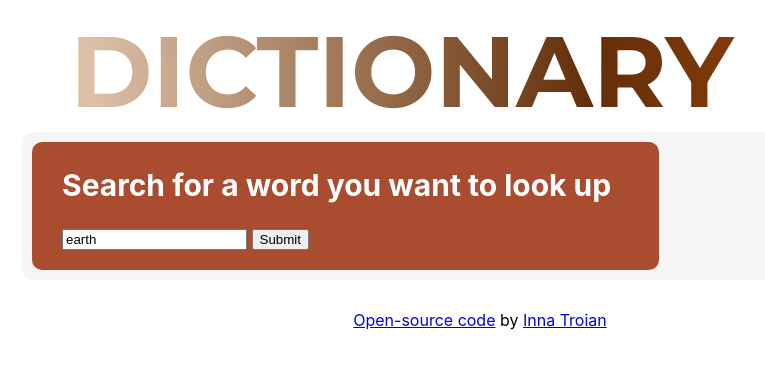
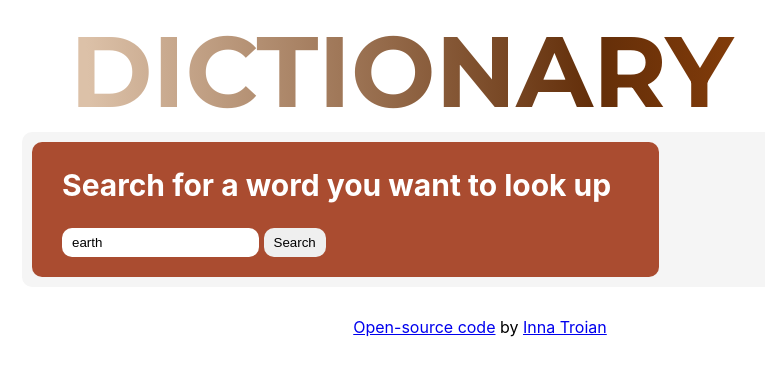
Before and after one commit to birdsong5/dictionary-app, a React (Create React App) app: page / in a window 1280 px wide. Shown: the top 376 px of the page, without its empty margins (160-925 px from the left). Built offline with nearby package versions, Linux system fonts and the light colour scheme; no server answers.

Commit message:
Changed CSS

```diff
--- a/src/App.css
+++ b/src/App.css
@@ -39,6 +39,17 @@
 .search-section h2 {
   font-size: 30px;
   color: white;
+}
+
+.search-section input {
+  border: none;
+  border-radius: 10px;
+  padding: 7px 10px;
+}
+
+.search-section input [type="submit"] {
+  padding: 12px;
+  background-color: bisque;
 }
 
 .definition-section {
--- a/src/Dictionary.js
+++ b/src/Dictionary.js
@@ -1,5 +1,7 @@
 import React, { useState } from "react";
 import axios from "axios";
+import { FontAwesomeIcon } from "@fortawesome/react-fontawesome";
+import { faPlayCircle } from "@fortawesome/free-regular-svg-icons";
 import Definition from "./Definition";
 import Photos from "./Photos";
 import "./App.css";
@@ -9,6 +11,8 @@ export default function Dictionary(props) {
   const [results, setResults] = useState(null);
   const [loaded, setLoaded] = useState(false);
   const [photos, setPhotos] = useState(null);
+
+  let searchValue = `<FontAwesomeIcon icon="fa-regular fa-magnifying-glass" />Search`;
 
   function handleResponse(response) {
     setResults(response.data[0]);
@@ -58,7 +62,7 @@ export default function Dictionary(props) {
               onChange={handleWordChange}
               defaultValue={props.defaultWord}
             />{" "}
-            <input type="submit" />
+            <input type="submit" value="Search" />
           </form>
         </div>
         <Photos photos={photos} />
```
